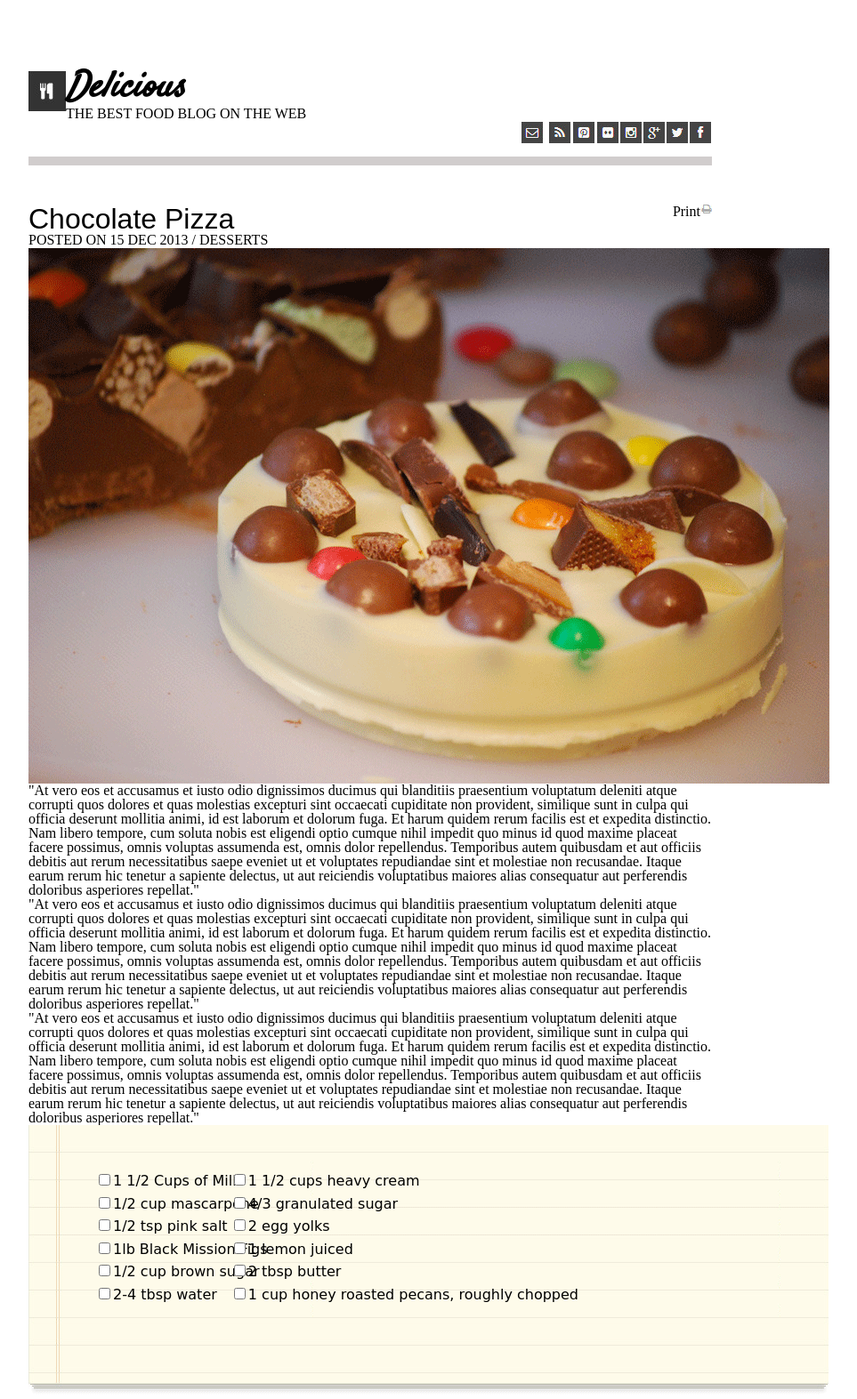
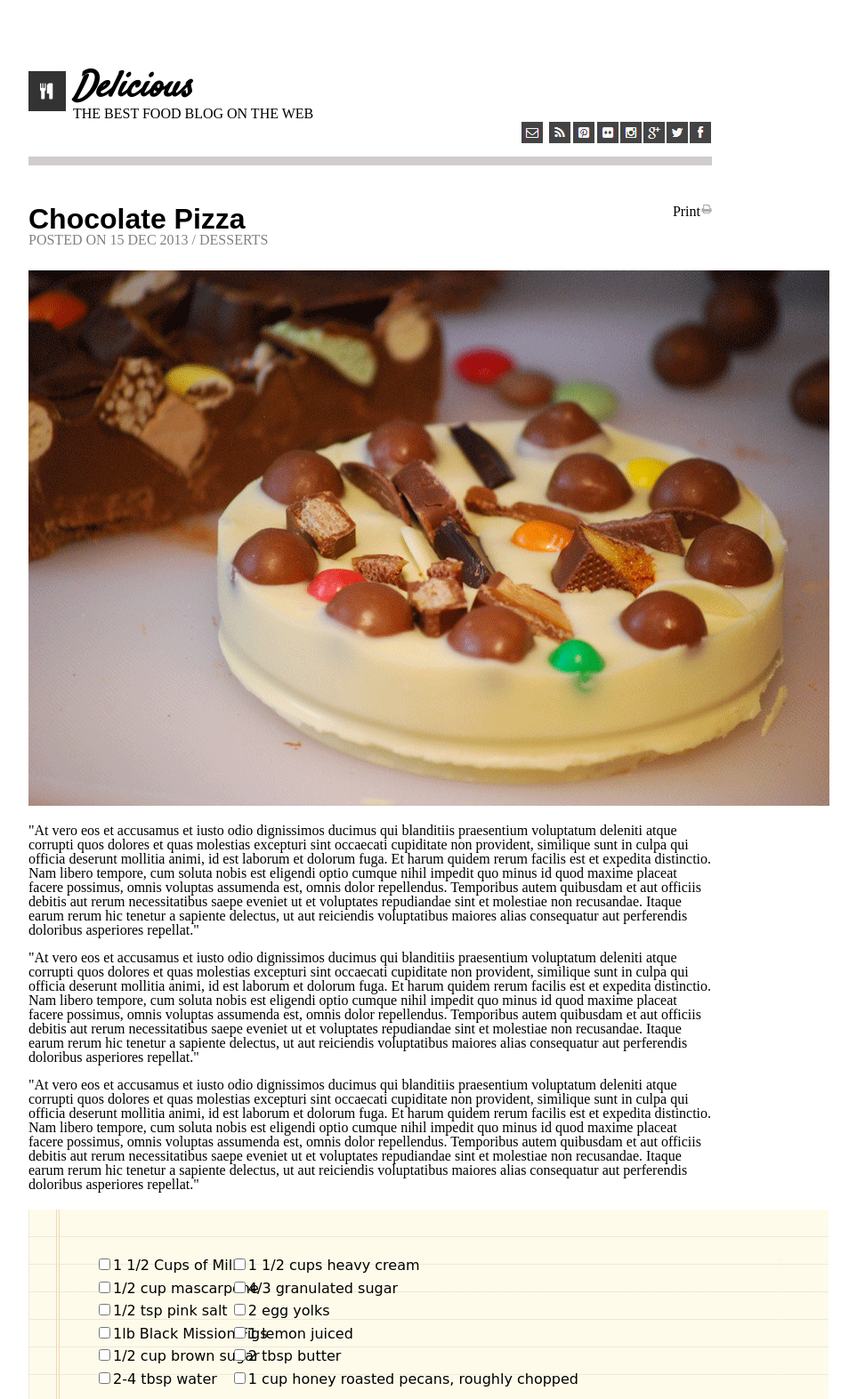
Before and after one commit to codeslayer-787/chocolate_pizza, a plain HTML site: page index.html in a window 1280 px wide. Shown: the top 1573 px of the page at 89% size, without its empty margins (224-1187 px from the left). Drawn offline with Linux system fonts and the light colour scheme.

Commit message:
Adds minor styling tweaks

```diff
--- a/index.html
+++ b/index.html
@@ -14,7 +14,7 @@
     <div id = heading>
       <img src="assets/logo.png"alt="logo">
     </div>
-    <h1 id="titleOne"> Delicious</h1>
+    <h1 id="titleOne">Delicious</h1>
     <p id="titleTwo"> THE BEST FOOD BLOG ON THE WEB</p>
     <Nav>
       <li><img src="assets/fb-icon.png" alt="fb-icon"></li>
@@ -37,9 +37,9 @@
     <h3><img id="print" src="assets/print-icon.png" alt="print-incon"><p>Print</p></h3>
   </section>
   <div><img src="assets/choco-pizza.png" alt="pizza" class="center">
+    <p id="pTop">"At vero eos et accusamus et iusto odio dignissimos ducimus qui blanditiis praesentium voluptatum deleniti atque corrupti quos dolores et quas molestias excepturi sint occaecati cupiditate non provident, similique sunt in culpa qui officia deserunt mollitia animi, id est laborum et dolorum fuga. Et harum quidem rerum facilis est et expedita distinctio. Nam libero tempore, cum soluta nobis est eligendi optio cumque nihil impedit quo minus id quod maxime placeat facere possimus, omnis voluptas assumenda est, omnis dolor repellendus. Temporibus autem quibusdam et aut officiis debitis aut rerum necessitatibus saepe eveniet ut et voluptates repudiandae sint et molestiae non recusandae. Itaque earum rerum hic tenetur a sapiente delectus, ut aut reiciendis voluptatibus maiores alias consequatur aut perferendis doloribus asperiores repellat."</p>
     <p>"At vero eos et accusamus et iusto odio dignissimos ducimus qui blanditiis praesentium voluptatum deleniti atque corrupti quos dolores et quas molestias excepturi sint occaecati cupiditate non provident, similique sunt in culpa qui officia deserunt mollitia animi, id est laborum et dolorum fuga. Et harum quidem rerum facilis est et expedita distinctio. Nam libero tempore, cum soluta nobis est eligendi optio cumque nihil impedit quo minus id quod maxime placeat facere possimus, omnis voluptas assumenda est, omnis dolor repellendus. Temporibus autem quibusdam et aut officiis debitis aut rerum necessitatibus saepe eveniet ut et voluptates repudiandae sint et molestiae non recusandae. Itaque earum rerum hic tenetur a sapiente delectus, ut aut reiciendis voluptatibus maiores alias consequatur aut perferendis doloribus asperiores repellat."</p>
-    <p>"At vero eos et accusamus et iusto odio dignissimos ducimus qui blanditiis praesentium voluptatum deleniti atque corrupti quos dolores et quas molestias excepturi sint occaecati cupiditate non provident, similique sunt in culpa qui officia deserunt mollitia animi, id est laborum et dolorum fuga. Et harum quidem rerum facilis est et expedita distinctio. Nam libero tempore, cum soluta nobis est eligendi optio cumque nihil impedit quo minus id quod maxime placeat facere possimus, omnis voluptas assumenda est, omnis dolor repellendus. Temporibus autem quibusdam et aut officiis debitis aut rerum necessitatibus saepe eveniet ut et voluptates repudiandae sint et molestiae non recusandae. Itaque earum rerum hic tenetur a sapiente delectus, ut aut reiciendis voluptatibus maiores alias consequatur aut perferendis doloribus asperiores repellat."</p>
-    <p>"At vero eos et accusamus et iusto odio dignissimos ducimus qui blanditiis praesentium voluptatum deleniti atque corrupti quos dolores et quas molestias excepturi sint occaecati cupiditate non provident, similique sunt in culpa qui officia deserunt mollitia animi, id est laborum et dolorum fuga. Et harum quidem rerum facilis est et expedita distinctio. Nam libero tempore, cum soluta nobis est eligendi optio cumque nihil impedit quo minus id quod maxime placeat facere possimus, omnis voluptas assumenda est, omnis dolor repellendus. Temporibus autem quibusdam et aut officiis debitis aut rerum necessitatibus saepe eveniet ut et voluptates repudiandae sint et molestiae non recusandae. Itaque earum rerum hic tenetur a sapiente delectus, ut aut reiciendis voluptatibus maiores alias consequatur aut perferendis doloribus asperiores repellat."</p>
+    <p id="pBottom">"At vero eos et accusamus et iusto odio dignissimos ducimus qui blanditiis praesentium voluptatum deleniti atque corrupti quos dolores et quas molestias excepturi sint occaecati cupiditate non provident, similique sunt in culpa qui officia deserunt mollitia animi, id est laborum et dolorum fuga. Et harum quidem rerum facilis est et expedita distinctio. Nam libero tempore, cum soluta nobis est eligendi optio cumque nihil impedit quo minus id quod maxime placeat facere possimus, omnis voluptas assumenda est, omnis dolor repellendus. Temporibus autem quibusdam et aut officiis debitis aut rerum necessitatibus saepe eveniet ut et voluptates repudiandae sint et molestiae non recusandae. Itaque earum rerum hic tenetur a sapiente delectus, ut aut reiciendis voluptatibus maiores alias consequatur aut perferendis doloribus asperiores repellat."</p>
   </div>
   <ul id="colOne">
     <li>
--- a/style.css
+++ b/style.css
@@ -14,6 +14,10 @@ header{
   font-style: italic;
   font-weight: bold;
   font-size: 40px;
+  padding-left: 50px;
+}
+#titleTwo {
+  padding-left: 50px;
 }
 
 #heading{
@@ -42,6 +46,11 @@ nav li{
 #titleBar{
   font-size: xx-large;
   font-family: Arial, Helvetica, sans-serif;
+  font-weight: bolder;
+}
+#descriptionBar {
+  color: gray;
+  padding-bottom: 25px;
 }
 
 #print {
@@ -58,6 +67,15 @@ nav li{
 h3 p {
   float:right;
   vertical-align: bottom;
+}
+div p {
+  padding-top: 15px;
+}
+#pTop {
+  padding-top: 20px;
+}
+#pBottom {
+  padding-bottom: 20px;
 }
 
 #subHeading {
```
